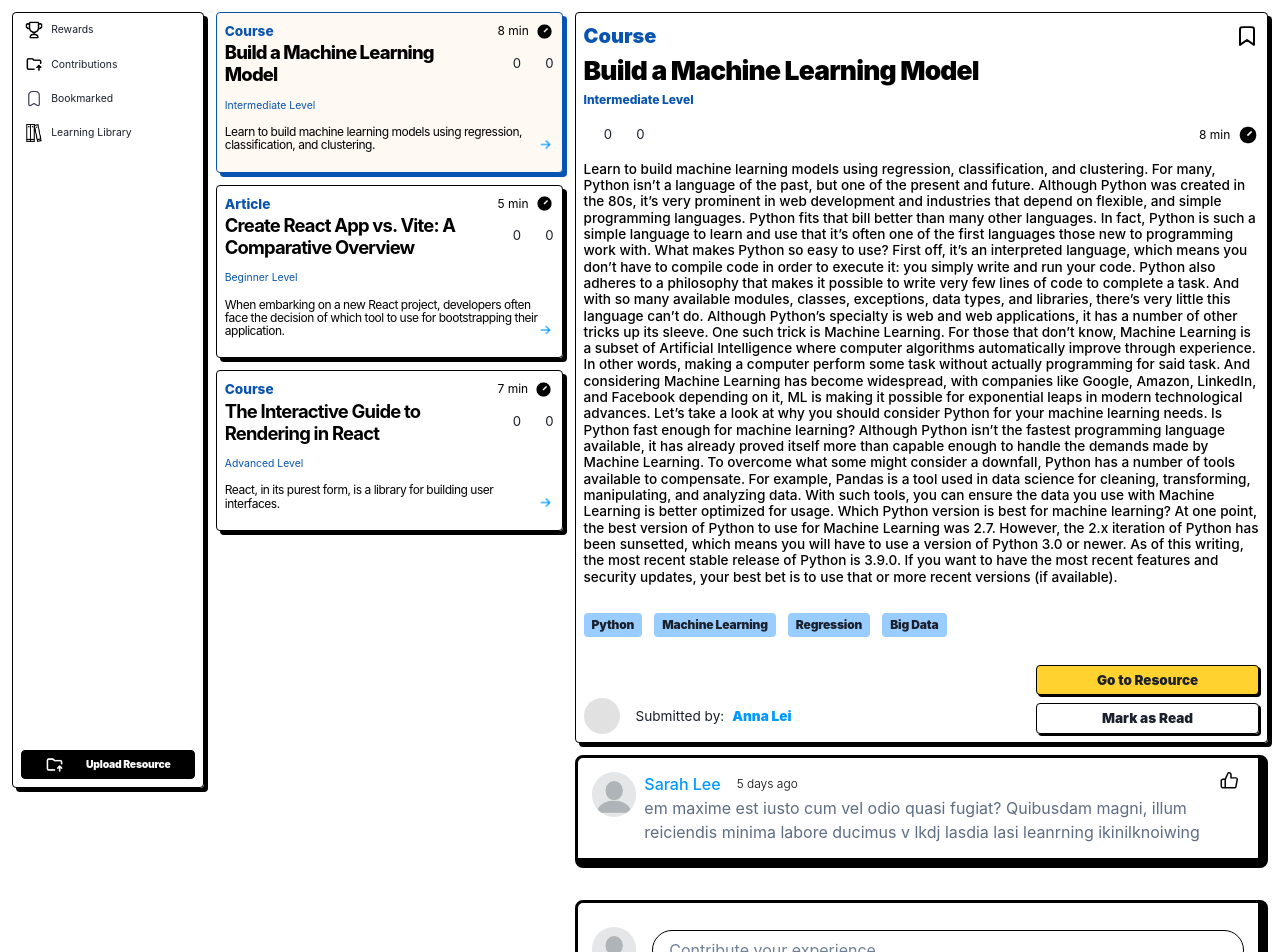
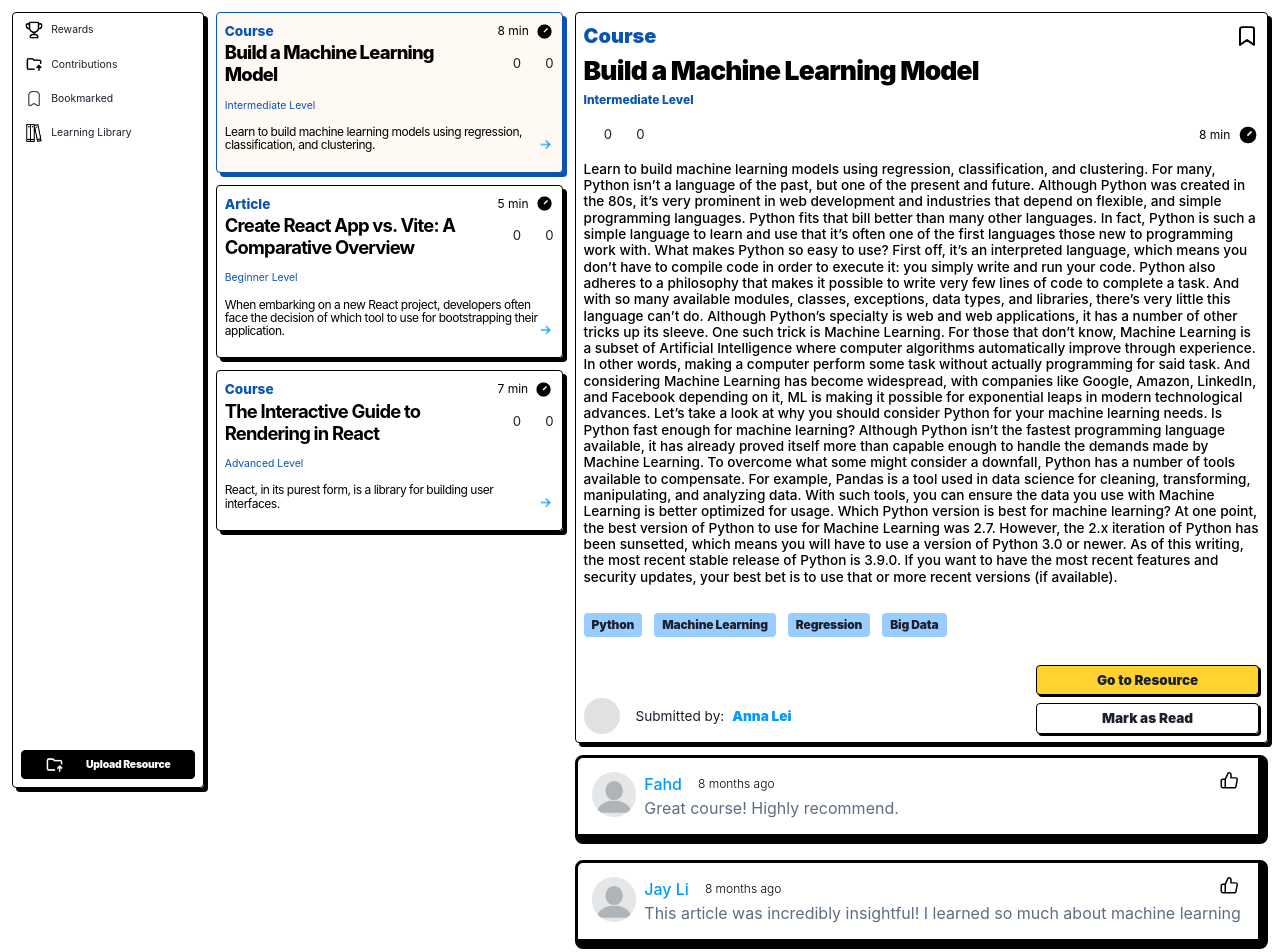
Before and after one commit to makeitMVPadmin/P4_Member_Achievement, a React (Create React App) app: page /resource in a window 1280 px wide. Shown: the top 952 px of the page. Built offline with nearby package versions, Linux system fonts and the light colour scheme; some icons are missing.

Commit message:
added mock comments to each resource and render respectively when selecting a resource card.

```diff
--- a/package.json
+++ b/package.json
@@ -11,6 +11,7 @@
     "@testing-library/react": "^13.4.0",
     "@testing-library/user-event": "^13.5.0",
     "axios": "^1.7.2",
+    "date-fns": "^3.6.0",
     "firebase": "^10.12.3",
     "framer-motion": "^11.3.2",
     "react": "^18.2.0",
--- a/src/components/Comments/Comments.jsx
+++ b/src/components/Comments/Comments.jsx
@@ -1,83 +1,82 @@
-import { useState } from "react";
+import { useState, useEffect } from "react";
 import { Link } from "react-router-dom";
-import { Input } from '@chakra-ui/react'
-import './Comments.scss'
+import { Input } from "@chakra-ui/react";
+import "./Comments.scss";
 import blankProfile from "../../assets/icons/BlankProfile.png";
-import thumbsUpComments from "../../assets/icons/thumbsUpComments.svg"
+import thumbsUpComments from "../../assets/icons/thumbsUpComments.svg";
 import { CommentModal } from "../CommentModal/CommentModal";
+import { formatDistanceToNow } from "date-fns";
 
-
-
-export const Comments = () => {
-
-    const [comment, setComment] = useState('');
-    const [postedComments, setpostedComments] = useState([]);
+export const Comments = ({ selectedResource }) => {
+  const [comment, setComment] = useState("");
+  const [postedComments, setPostedComments] = useState(
+    selectedResource.comments || []
+  );
   const [isClicked, setIsClicked] = useState(false);
   const [showModal, setShowModal] = useState(false);
 
+  useEffect(() => {
+    setPostedComments(selectedResource.comments || []);
+  }, [selectedResource.comments]);
 
   const CommentValue = (e) => {
     setComment(e.target.value);
-    }
+  };
 
   const submitComment = (e) => {
-        e.preventDefault()
+    e.preventDefault();
     if (comment.trim()) {
-            setpostedComments([...postedComments, comment])
-            setComment('')
-            setShowModal(true)
+      const newComment = {
+        id: Date.now().toString(),
+        name: "Anonymous",
+        comment: comment,
+        likes: 0,
+        timestamp: Date.now(),
+      };
+      setPostedComments([...postedComments, newComment]);
+      setComment("");
+      setShowModal(true);
     }
-    }
+  };
 
   const handleClick = () => {
     setIsClicked(!isClicked);
-      }
+  };
 
   const closeModal = () => {
-        setShowModal(false)
-    }
+    setShowModal(false);
+  };
 
   return (
     <div className="comments">
-
-
-            {/*static comment*/}
-            <div className="commentDivs">
+      {postedComments.length > 0 ? (
+        postedComments.map((postedComments) => (
+          <div key={postedComments.id} className="commentDivs">
             <img className="commentImg" src={blankProfile} alt="userprofile" />
             <div className="commentContext">
               <div className="commentHeader">
-                        <div className="commenter">Sarah Lee</div>
-                        <div className="commentDate">5 days ago</div>
-                        <div className="thumbsup">
-                            <img className="commentLikes" src={thumbsUpComments} alt="thumbsUp" />
+                <div className="commenter">{postedComments.name}</div>
+                <div className="commentDate">
+                  {formatDistanceToNow(new Date(postedComments.timestamp), {
+                    addSuffix: true,
+                  })}
                 </div>
-                    </div>
-                    <div className="commentText">em maxime est iusto cum vel odio
-                        quasi fugiat? Quibusdam magni, illum reiciendis
-                        minima labore ducimus v lkdj lasdia  lasi leanrning ikinilknoiwing</div>
-                </div>
-            </div>
-
-            {postedComments.map((postedComment, index) => (
-                <div key={index} className="commentDivs">
-                    <img
-                    className="commentImg" src={blankProfile} alt="userprofile" />
-                    <div className="commentContext">
-                        <div className="commentHeader">
-                            <div className="commenter">Anonymous</div>
-                            <div className="commentDate">Just now</div>
                 <div className="thumbsup">
                   <img
                     className="commentLikes"
                     src={thumbsUpComments}
                     alt="thumbsUp"
-                                onClick={handleClick} />
+                    onClick={handleClick}
+                  />
                 </div>
               </div>
-                        <div className="commentText">{postedComment}</div>
+              <div className="commentText">{postedComments.comment}</div>
             </div>
           </div>
-            ))}
+        ))
+      ) : (
+        <p>No comments yet.</p>
+      )}
 
       <form className="newComment" onSubmit={submitComment}>
         <img className="commentImg" src={blankProfile} alt="userprofile" />
@@ -85,13 +84,16 @@ export const Comments = () => {
           maxLength={800}
           value={comment}
           onChange={CommentValue}
-                    placeholder='Contribute your experience'
-                    size='md'
+          placeholder="Contribute your experience"
+          size="md"
           sx={{
-                        borderRadius: '50px'
-                    }} />
+            borderRadius: "50px",
+          }}
+        />
+        <button type="submit">Post</button>
       </form>
-            {/* <CommentModal/>    */}
+
+      {/* {showModal && <CommentModal closeModal={closeModal} />} */}
     </div>
-    )
-}
+  );
+};
--- a/src/components/ResourceDetailCard/ResourceDetailCard.jsx
+++ b/src/components/ResourceDetailCard/ResourceDetailCard.jsx
@@ -15,6 +15,7 @@ export default function ResourceDetailCard({
   handleToggleBookmarked,
   savedBookmarks,
   isBookmarked,
+  // comments,
 }) {
   const [isRead, setIsRead] = useState(false);
   useEffect(() => {
@@ -139,7 +140,7 @@ export default function ResourceDetailCard({
           </div>
         </div>
       </section>
-      <Comments />
+      <Comments selectedResource={selectedResource} />
     </>
   );
 }
--- a/src/data/resource-details.json
+++ b/src/data/resource-details.json
@@ -10,7 +10,31 @@
     "tag1": "Python",
     "tag2": "Machine Learning",
     "tag3": "Regression",
-    "tag4": "Big Data"
+    "tag4": "Big Data",
+    "timestamp": 1626032763000,
+    "comments": [
+      {
+        "id": "1",
+        "name": "Fahd",
+        "comment": "Great course! Highly recommend.",
+        "likes": 0,
+        "timestamp": 1699964398000
+      },
+      {
+        "id": "2",
+        "name": "Jay Li",
+        "comment": "This article was incredibly insightful! I learned so much about machine learning",
+        "likes": 0,
+        "timestamp": 1699572798000
+      },
+      {
+        "id": "3",
+        "name": "Sam L.",
+        "comment": "Fantastic read! The article was very engaging",
+        "likes": 0,
+        "timestamp": 1699233998000
+      }
+    ]
   },
   {
     "id": "2",
@@ -23,7 +47,30 @@
     "tag1": "Create-React-App",
     "tag2": "Vite",
     "tag3": "React",
-    "tag4": "Web Development"
+    "tag4": "Web Development",
+    "comments": [
+      {
+        "id": "1",
+        "name": "Dayana",
+        "comment": "Awesome.",
+        "likes": 0,
+        "timestamp": 1699964398000
+      },
+      {
+        "id": "2",
+        "name": "Adiam",
+        "comment": "Greaaaat!",
+        "likes": 0,
+        "timestamp": 1699572798000
+      },
+      {
+        "id": "3",
+        "name": "Carolina",
+        "comment": "Highly recommend!",
+        "likes": 0,
+        "timestamp": 1699233998000
+      }
+    ]
   },
   {
     "id": "3",
--- a/src/pages/ResourcePage/ResourcePage.jsx
+++ b/src/pages/ResourcePage/ResourcePage.jsx
@@ -17,6 +17,7 @@ export default function ResourcePage() {
   const [isBookmarked, setIsBookmarked] = useState(false);
   const [category, setCategory] = useState("All");
   const [activeResourceId, setActiveResourceId] = useState(null);
+  // const [comments, setComments] = useState([]);
 
   useEffect(() => {
     if (resources.length > 0) {
@@ -70,8 +71,10 @@ export default function ResourcePage() {
       (resource) => clickedId === resource.id
     );
 
-    setSelectedResource(foundResources);
-    setActiveResourceId(clickedId);
+    if (foundResources) {
+      setSelectedResource(foundResources);
+      setActiveResourceId(clickedId);
+    }
   };
 
   // const allResources = resources;
@@ -94,6 +97,7 @@ export default function ResourcePage() {
           handleToggleBookmarked={handleToggleBookmarked}
           savedBookmarks={savedBookmarks}
           isBookmarked={isBookmarked}
+          // comments={comments}
         />
       </div>
     </div>
```
Also changed, not shown: 1 other file (tests, documents, lock files or other folders). Lines whose indentation alone changed are shown as unchanged.
